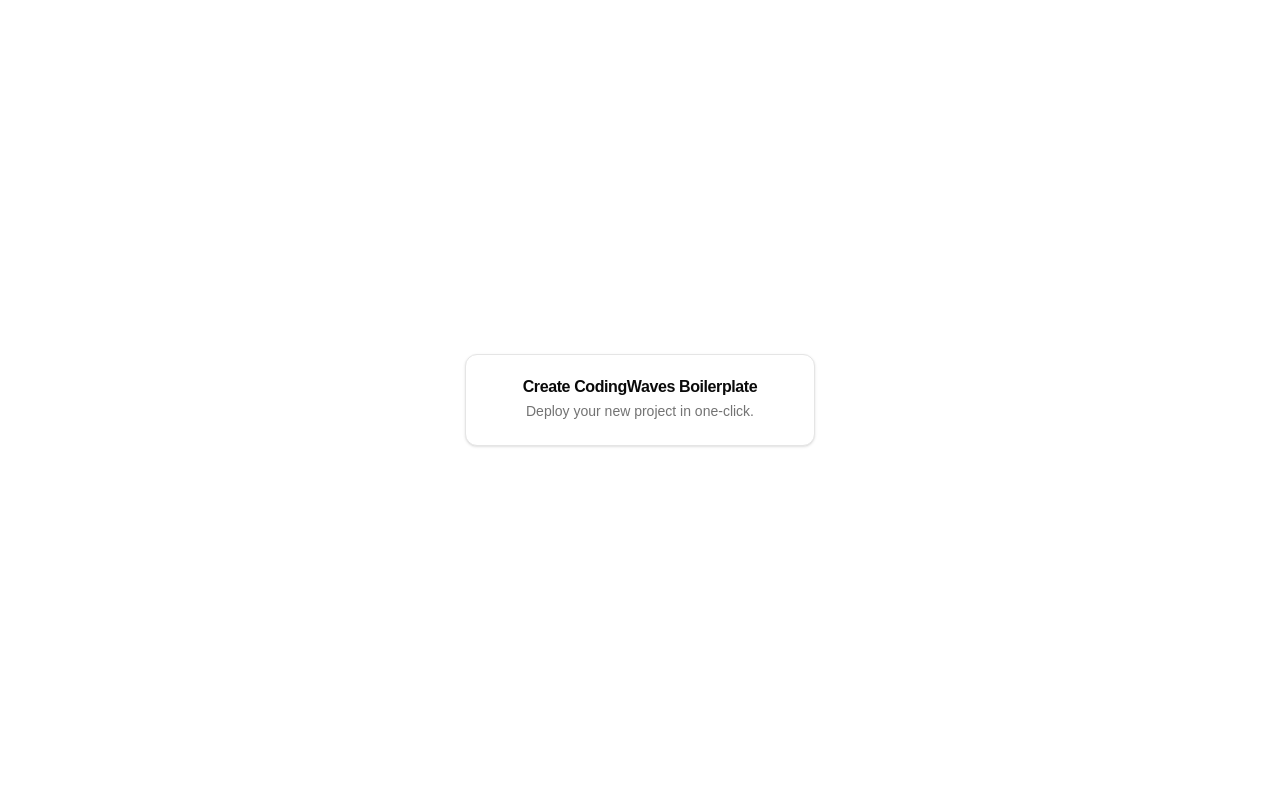
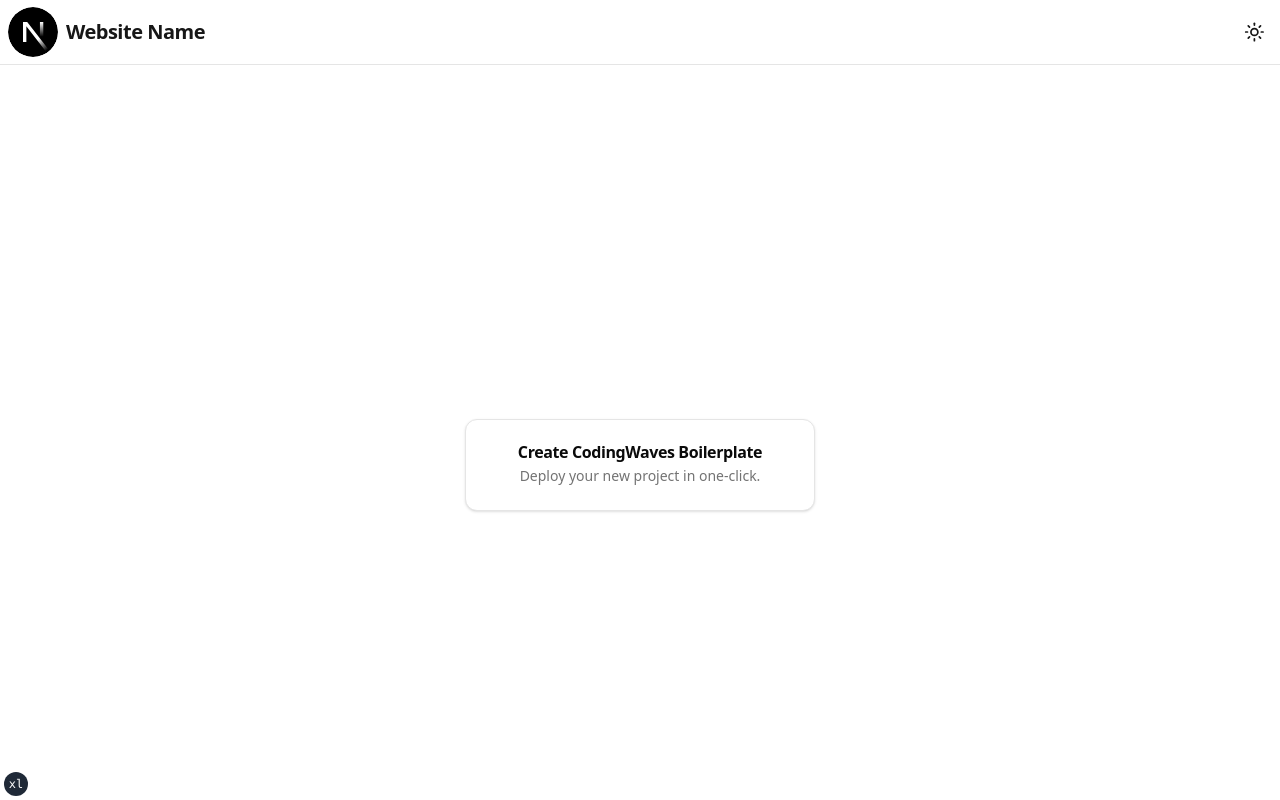
Before and after one commit to Zer0absolute/CodingWaves-BoilerPlate, a Next.js app: page / in a window 1280 px wide. Shown: the top 800 px of the page. Built offline with nearby package versions, Linux system fonts and the light colour scheme.

Commit message:
💄  F04: App > Change layout & create Provider

```diff
--- /dev/null
+++ b/app/Providers.tsx
@@ -0,0 +1,22 @@
+'use client';
+
+import { QueryClient, QueryClientProvider } from '@tanstack/react-query'
+import { ToastProvider } from '@/components/ui/toast';
+import { ThemeProvider } from 'next-themes';
+import { PropsWithChildren } from 'react';
+
+const queryClient = new QueryClient()
+
+export const Providers = ({ children }: PropsWithChildren) => {
+  return (
+    <>
+      <ThemeProvider attribute="class" defaultTheme="system" enableSystem>
+          <ToastProvider>
+            <QueryClientProvider client={queryClient}>
+              {children}
+            </QueryClientProvider>
+          </ToastProvider>
+      </ThemeProvider>
+    </>
+  );
+};
--- a/app/layout.tsx
+++ b/app/layout.tsx
@@ -1,35 +1,44 @@
-import type { Metadata } from "next";
-import localFont from "next/font/local";
-import "./globals.css";
+// app/layout.
+import { Footer } from '@/components/layout/Footer';
+import { Header } from '@/components/layout/Header';
+import { TailwindIndicator } from '@/components/utils/TailwindIndicator';
+import { SiteConfig } from '@/lib/site-config';
+import { cn } from '@/lib/utils';
+import type { Metadata } from 'next';
+import { Inter } from 'next/font/google';
+import { PropsWithChildren } from 'react';
+import { Providers } from './Providers';
+import './globals.css';
 
-const geistSans = localFont({
-  src: "./fonts/GeistVF.woff",
-  variable: "--font-geist-sans",
-  weight: "100 900",
-});
-const geistMono = localFont({
-  src: "./fonts/GeistMonoVF.woff",
-  variable: "--font-geist-mono",
-  weight: "100 900",
-});
+const fontSans = Inter({ subsets: ['latin'], variable: '--font-sans' });
 
 export const metadata: Metadata = {
-  title: "Create Next App",
-  description: "Generated by create next app",
+  title: SiteConfig.title,
+  description: SiteConfig.description,
 };
 
-export default function RootLayout({
-  children,
-}: Readonly<{
-  children: React.ReactNode;
-}>) {
+export default function RootLayout({ children }: PropsWithChildren) {
   return (
-    <html lang="en">
-      <body
-        className={`${geistSans.variable} ${geistMono.variable} antialiased`}
-      >
-        {children}
-      </body>
-    </html>
+    <>
+      <html lang="en" className="h-full" suppressHydrationWarning>
+        <head />
+        <body
+          className={cn(
+            'h-full bg-background font-sans antialiased',
+            fontSans.variable
+          )}
+        >
+          <Providers>
+            <div className="relative flex min-h-screen flex-col">
+              <Header />
+              <div className="flex-1">{children}</div>
+              <Footer />
+            </div>
+            {/* TODO end of construct website delete TailwindIndicator component */}
+            <TailwindIndicator />
+          </Providers>
+        </body>
+      </html>
+    </>
   );
 }
```
